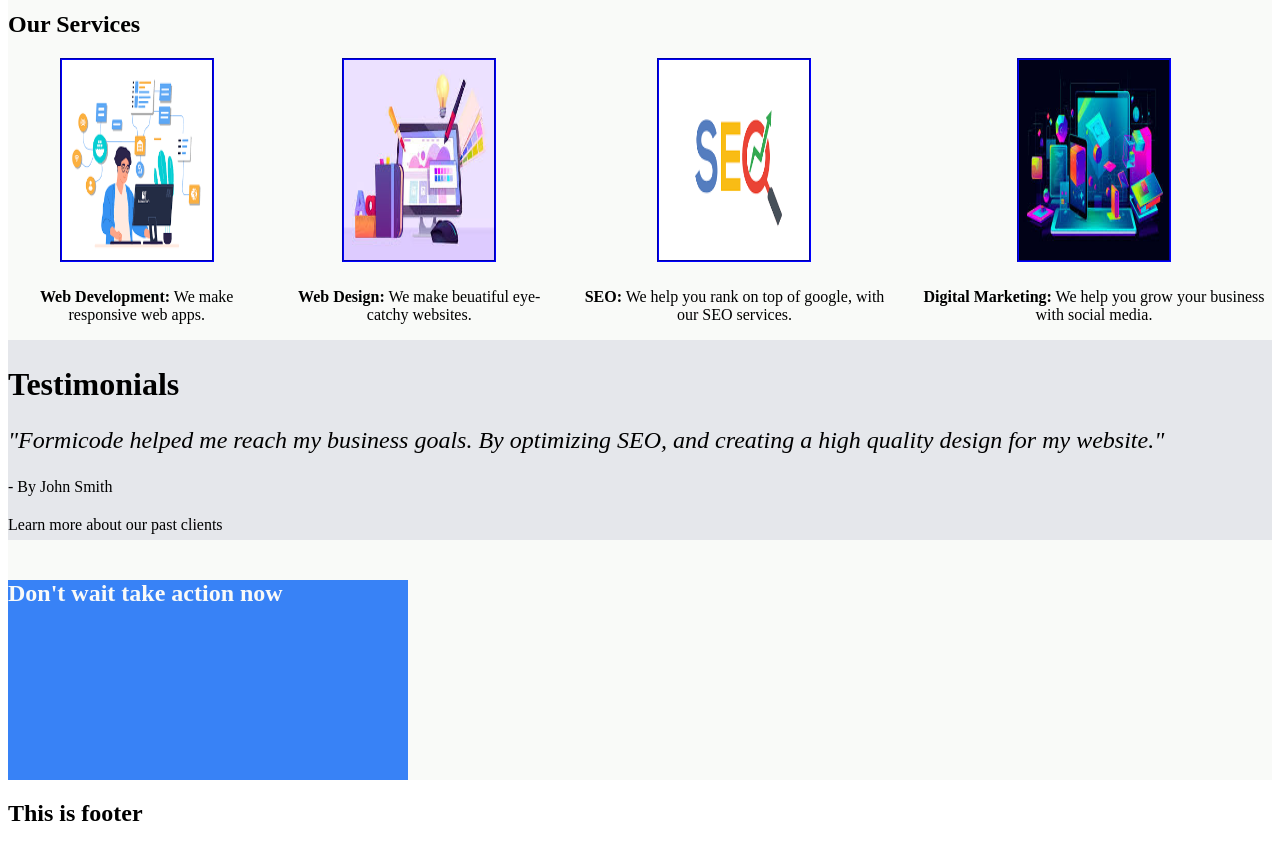
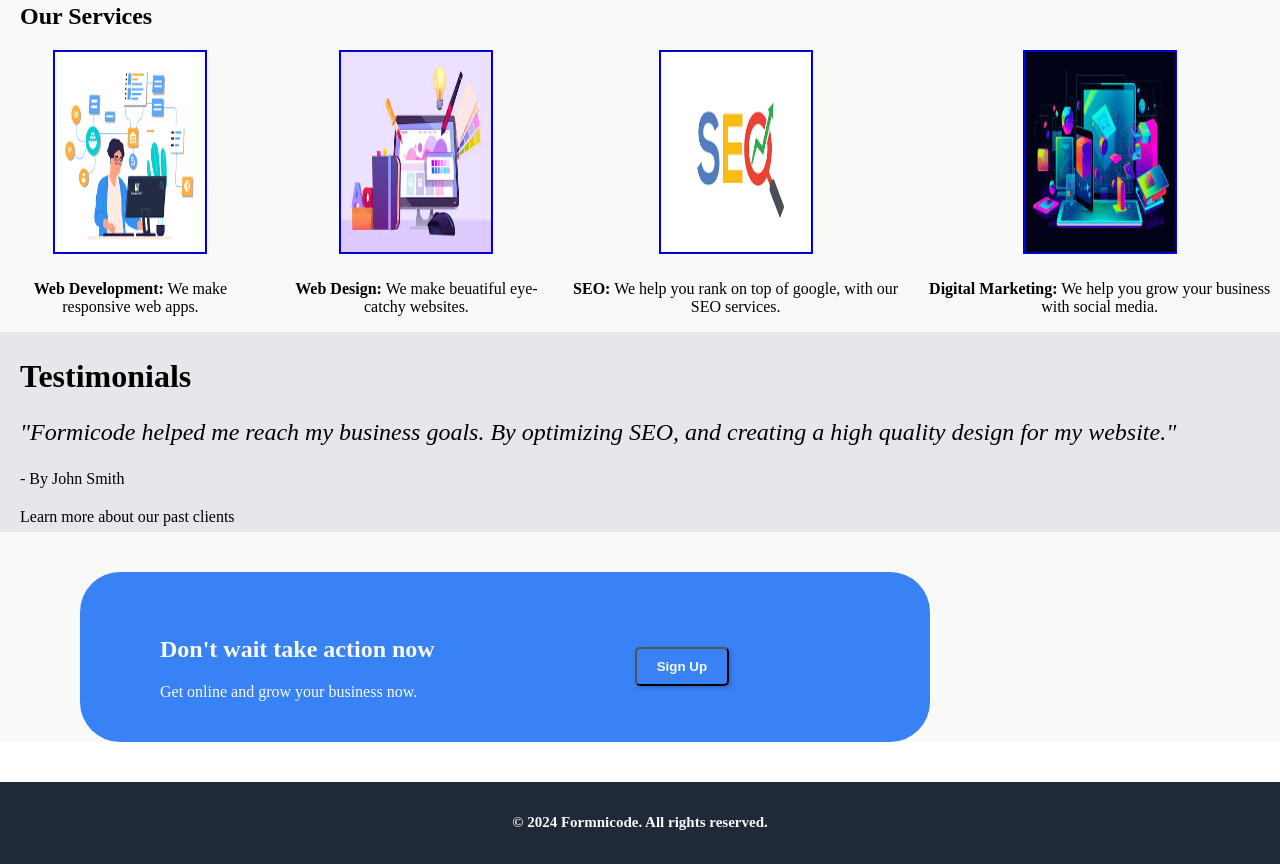
Before and after one commit to rk14283/odin-landingPage, a plain HTML site: page index.html in a window 1280 px wide. Shown: the part 484-1348 px from the top of the page. Drawn offline with Linux system fonts and the light colour scheme.

Commit message:
full landing page

```diff
--- a/index.css
+++ b/index.css
@@ -1,5 +1,9 @@
 body {
   font-family: "Robto";
+  display: flex;
+
+  margin: 0; /* Remove default margin */
+  flex-direction: column;
 }
 .mainContainer {
   display: flex;
@@ -51,6 +55,9 @@ button {
 .servicesSection {
   background-color: #f9faf8;
   flex-basis: 300px;
+}
+.servicesHeading {
+  margin-left: 20px;
 }
 .serviceBoxes {
   background-color: #f9faf8;
@@ -134,16 +141,19 @@ button {
 .testimonialsSection h2 {
   font-size: 2em;
   margin-bottom: 20px;
+  margin-left: 20px;
 }
 .quote {
   font-size: 1.5em;
   font-style: italic;
   margin-bottom: 10px;
+  margin-left: 20px;
 }
 
 .quoteBy {
   font-size: 1em;
   margin-bottom: 20px;
+  margin-left: 20px;
 }
 
 .quoteBy p::before {
@@ -154,6 +164,7 @@ button {
   color: #000;
   text-decoration: none;
   font-size: 1em;
+  margin-left: 20px;
 }
 .linkSection a:hover {
   text-decoration: underline;
@@ -161,14 +172,36 @@ button {
 /*Styling for call for action section*/
 .callForActionSection {
   background-color: #f9faf8;
-  flex-shrink: 0;
+  display: flex;
   flex-basis: 50px;
+  flex-direction: row;
 }
 .callForActionBox {
+  display: flex;
   margin-top: 40px;
-  margin-right: 40px;
+  margin-left: 80px;
+  padding-top: 20px;
   background-color: #3882f6;
   color: #f9faf8;
-  height: 200px;
-  width: 400px;
+  flex-direction: row;
+  height: 150px;
+  width: 850px;
+  align-items: center;
+  border-radius: 40px;
 }
+.actionText {
+  margin-left: 80px;
+}
+.actionButton {
+  margin-left: 200px;
+}
+
+footer {
+  background-color: #1f2937;
+  color: #f9faf8;
+  text-align: center;
+  padding: 20px 0;
+  width: 100%;
+  margin-top: 40px;
+  font-size: 10px;
+}
--- a/index.html
+++ b/index.html
@@ -36,7 +36,9 @@
         </div>
       </div>
       <div class="servicesSection">
-        <h2>Our Services</h2>
+        <div class="servicesHeading">
+          <h2>Our Services</h2>
+        </div>
         <div class="serviceBoxes">
           <div class="webDevelopment">
             <div class="webDevelopmentImage">
@@ -121,12 +123,17 @@
         <div class="callForActionBox">
           <div class="actionText">
             <h2>Don't wait take action now</h2>
+            <p>Get online and grow your business now.</p>
+          </div>
+          <div class="actionButton">
+            <button>Sign Up</button>
           </div>
         </div>
       </div>
     </div>
+
     <footer>
-      <h2>This is footer</h2>
+      <h2>© 2024 Formnicode. All rights reserved.</h2>
     </footer>
   </body>
 </html>
```
